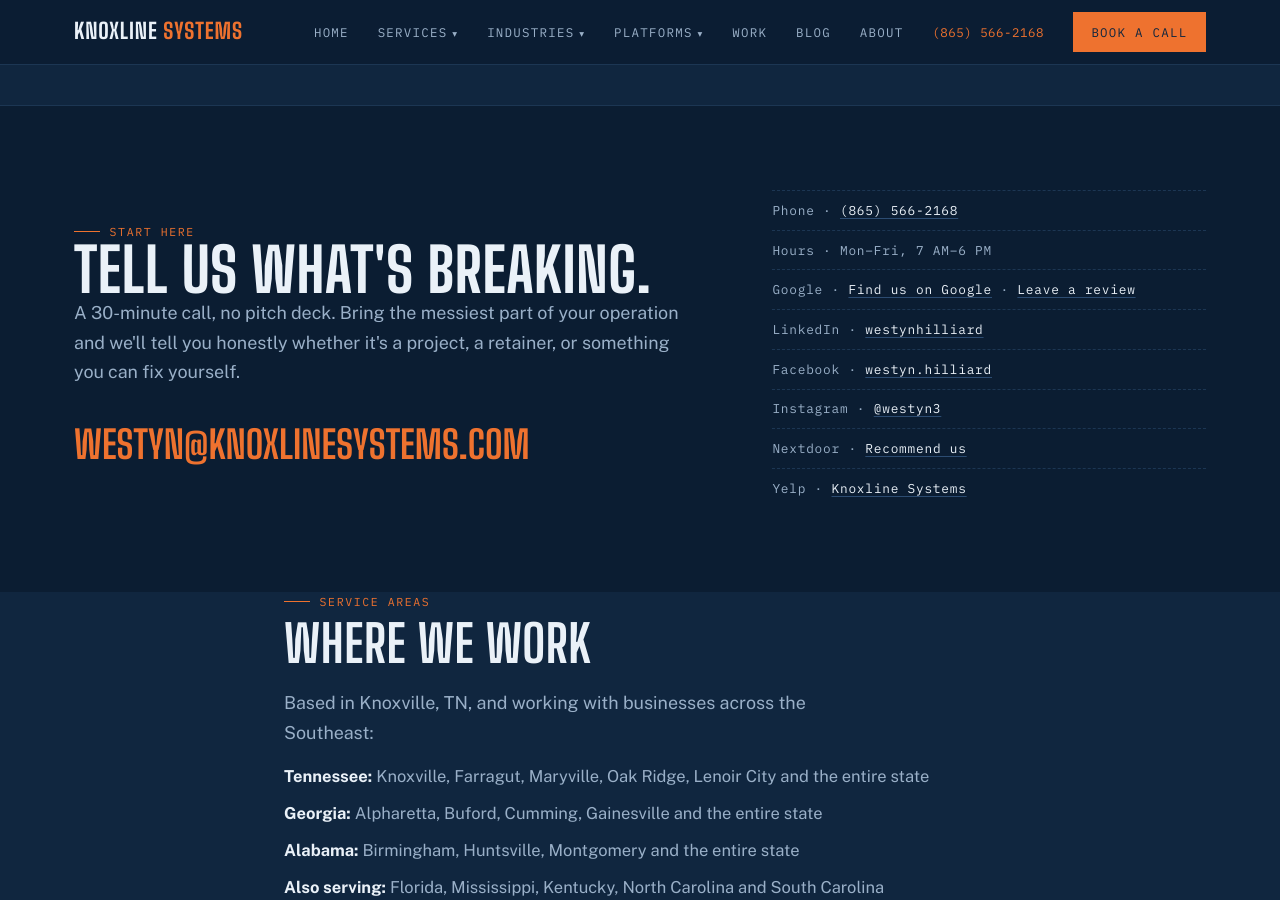
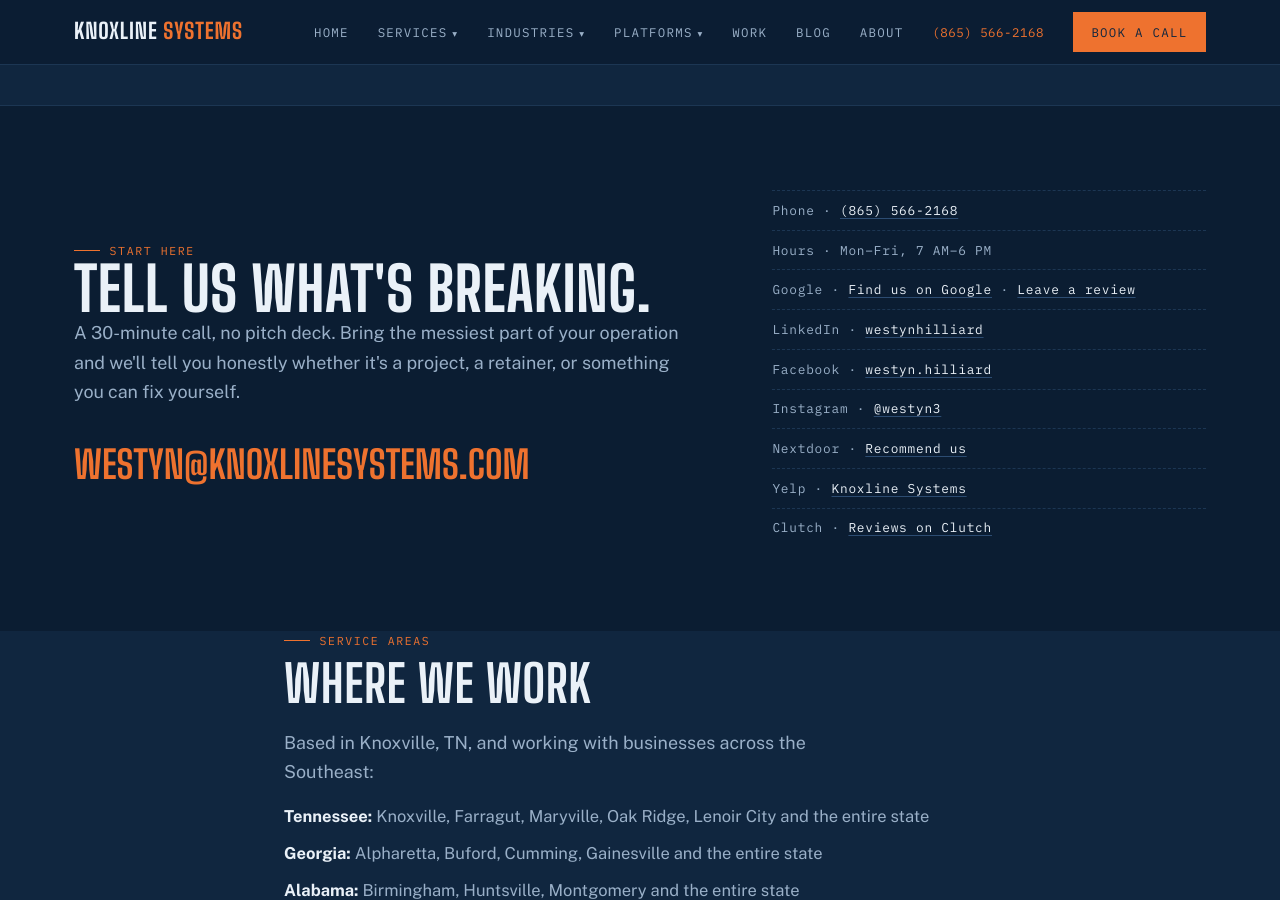
Before and after one commit to Westyn3/Knoxline-Systems, a Jekyll site: the page contact.html, which Jekyll copies as it is, in a window 1280 px wide and 900 px high. Built offline with Jekyll 4.4.1, drawn with Linux system fonts in a browser that asks for light colours.

Commit message:
Add Clutch profile to sameAs and contact page
Co-Authored-By: Claude Opus 5.5 <noreply@anthropic.com>
Claude-Session: https://claude.ai/code/session_01EgLe6GLnx4Jt2i6MFsRBtR

```diff
--- a/contact.html
+++ b/contact.html
@@ -157,6 +157,7 @@
       <div>Instagram · <a href="https://www.instagram.com/westyn3/" rel="noopener">@westyn3</a></div>
       <div>Nextdoor · <a href="https://nextdoor.com/page/knoxline-systems-knoxville-tn" rel="noopener" target="_blank">Recommend us</a></div>
       <div>Yelp · <a href="https://www.yelp.com/biz/knoxline-systems-knoxville" rel="noopener" target="_blank">Knoxline Systems</a></div>
+      <div>Clutch · <a href="https://clutch.co/profile/knoxline-systems" rel="noopener" target="_blank">Reviews on Clutch</a></div>
     </div>
   </div>
 </section>
--- a/index.html
+++ b/index.html
@@ -95,6 +95,7 @@
     "https://www.instagram.com/westyn3/",
     "https://www.yelp.com/biz/knoxline-systems-knoxville",
     "https://nextdoor.com/page/knoxline-systems-knoxville-tn",
+    "https://clutch.co/profile/knoxline-systems",
     "https://www.linkedin.com/in/westynhilliard/"
   ]
 }
```
